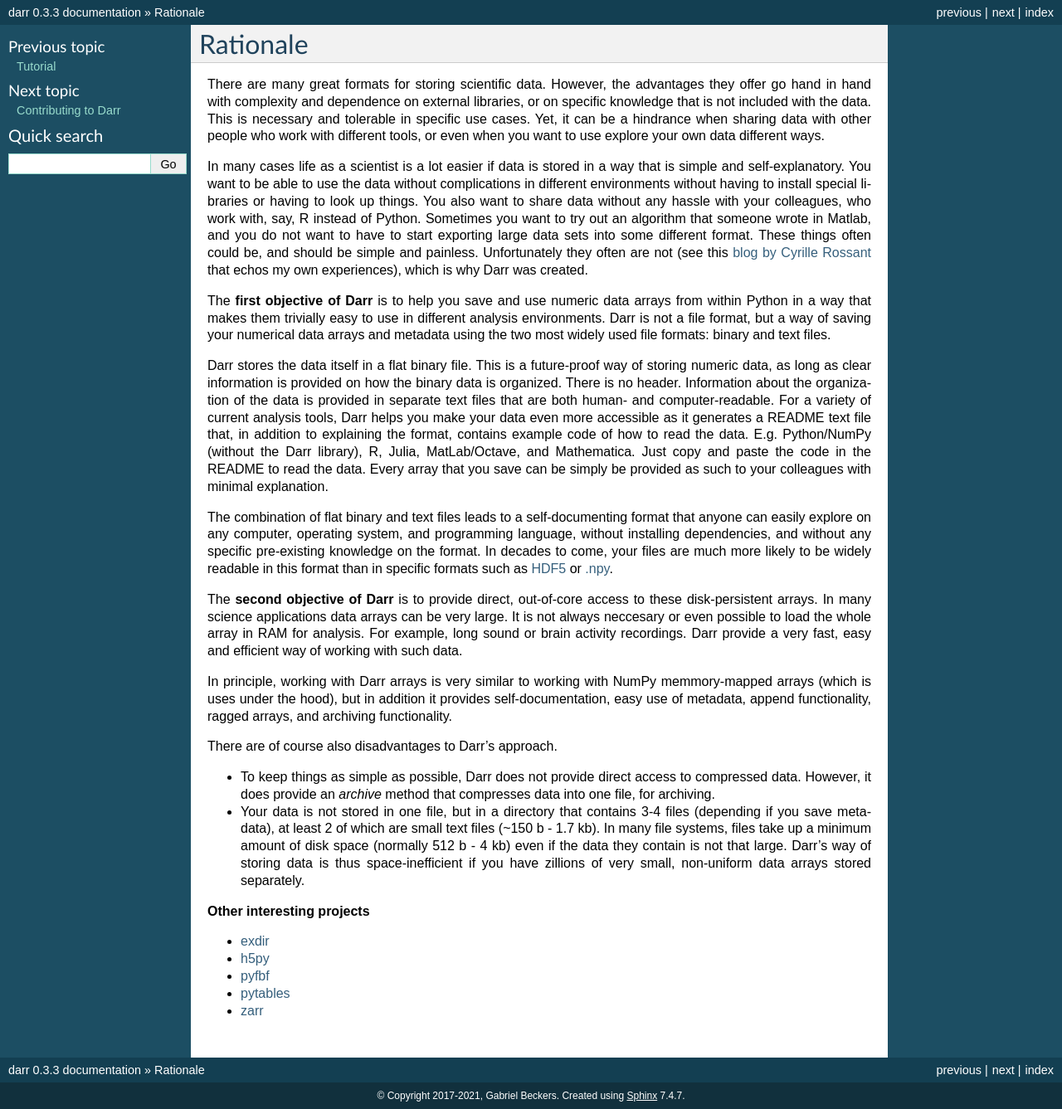
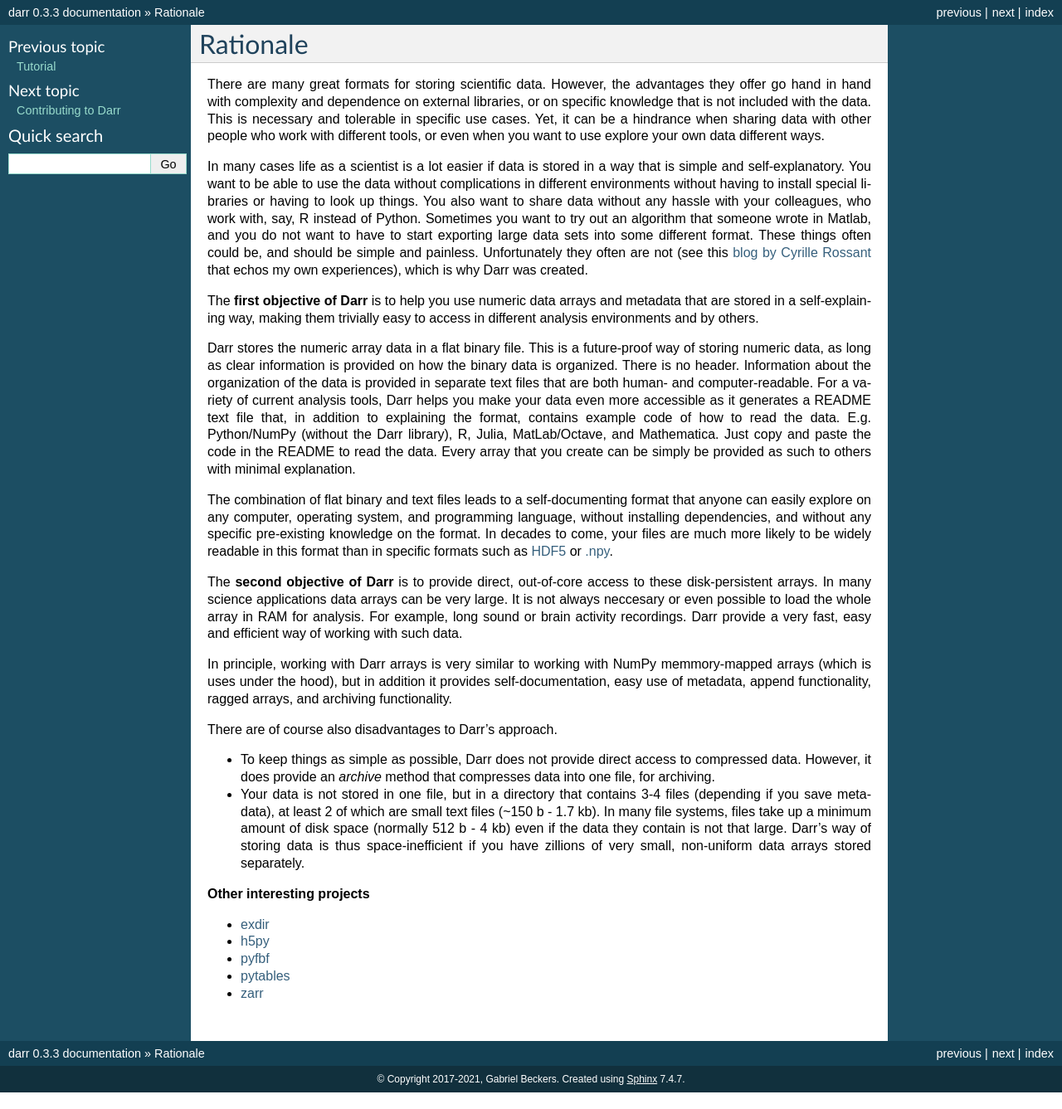
Before and after one commit to gbeckers/Darr, a Sphinx documentation site: the page built from docs/rationale.rst, in a window 1280 px wide. Shown: the whole page at 83% size. Built offline with Sphinx 7.4.7, drawn with Linux system fonts in a browser that asks for light colours.

Commit message:
update tutorial more

```diff
--- a/docs/rationale.rst
+++ b/docs/rationale.rst
@@ -21,23 +21,21 @@ simple and painless. Unfortunately they often are not (see this `blog by
 Cyrille Rossant <http://cyrille.rossant.net/moving-away-hdf5/>`__ that echos
 my own experiences), which is why Darr was created.
 
-The **first objective of Darr** is to help you save and use numeric data
-arrays from within Python in a way that makes them trivially easy to use in
-different analysis environments. Darr is not a file format, but a way of saving
-your numerical data arrays and metadata using the two most widely used file
-formats: binary and text files.
+The **first objective of Darr** is to help you use numeric data arrays and
+metadata that are stored in a self-explaining way, making them trivially easy
+to access in different analysis environments and by others.
 
-Darr stores the data itself in a flat binary file. This is a future-proof
-way of storing numeric data, as long as clear information is provided on how
-the binary data is organized. There is no header. Information about the
-organization of the data is provided in separate text files that are both
-human- and computer-readable. For a variety of current analysis tools, Darr
-helps you make your data even more accessible as it generates a README text
-file that, in addition to explaining the format, contains example code of how
-to read the data. E.g. Python/NumPy (without the Darr library), R, Julia,
-MatLab/Octave, and Mathematica. Just copy and paste the code in the README to
-read the data. Every array that you save can be simply be provided as such to
-your colleagues with minimal explanation.
+Darr stores the numeric array data in a flat binary file. This is a
+future-proof way of storing numeric data, as long as clear information is
+provided on how the binary data is organized. There is no header.
+Information about the organization of the data is provided in separate text
+files that are both human- and computer-readable. For a variety of current
+analysis tools, Darr helps you make your data even more accessible as it
+generates a README text file that, in addition to explaining the format,
+contains example code of how to read the data. E.g. Python/NumPy (without the
+Darr library), R, Julia, MatLab/Octave, and Mathematica. Just copy and paste
+the code in the README to read the data. Every array that you create can be
+simply be provided as such to others with minimal explanation.
 
 The combination of flat binary and text files leads to a
 self-documenting format that anyone can easily explore on any computer,
```
